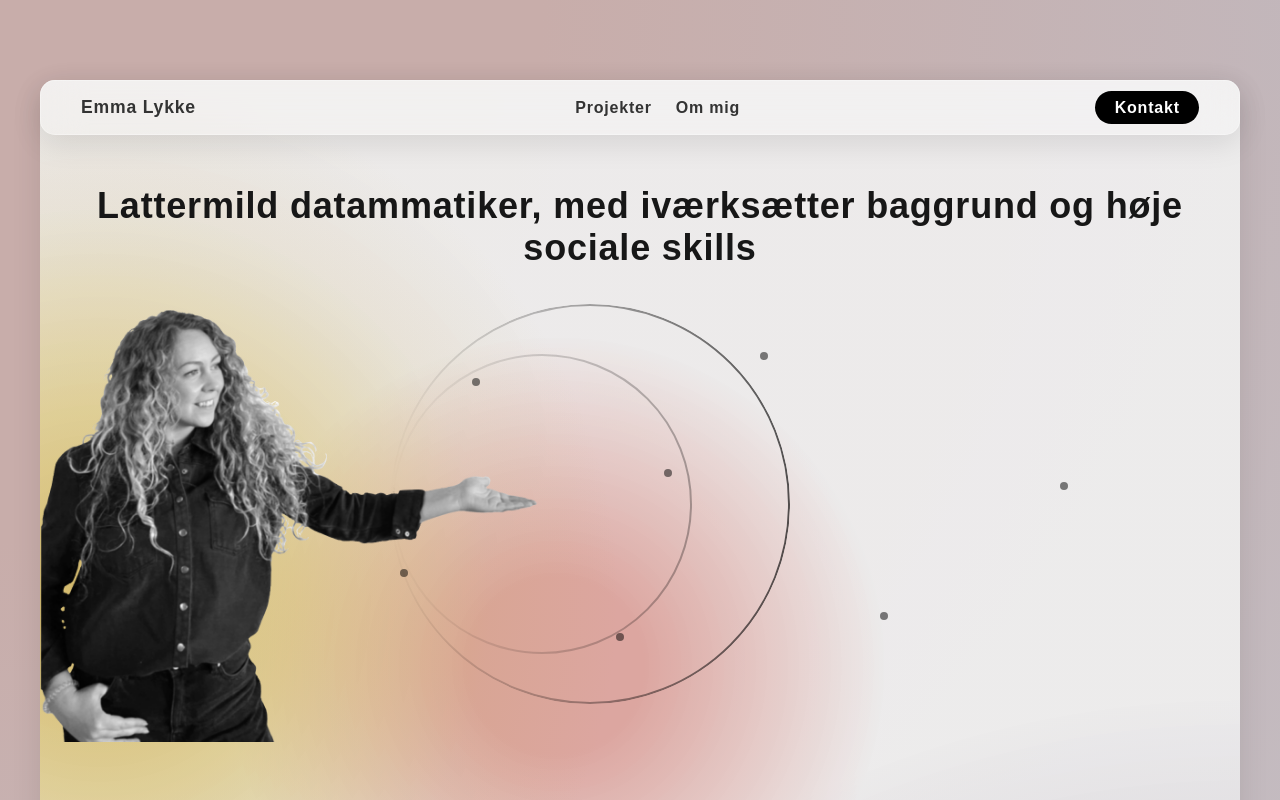
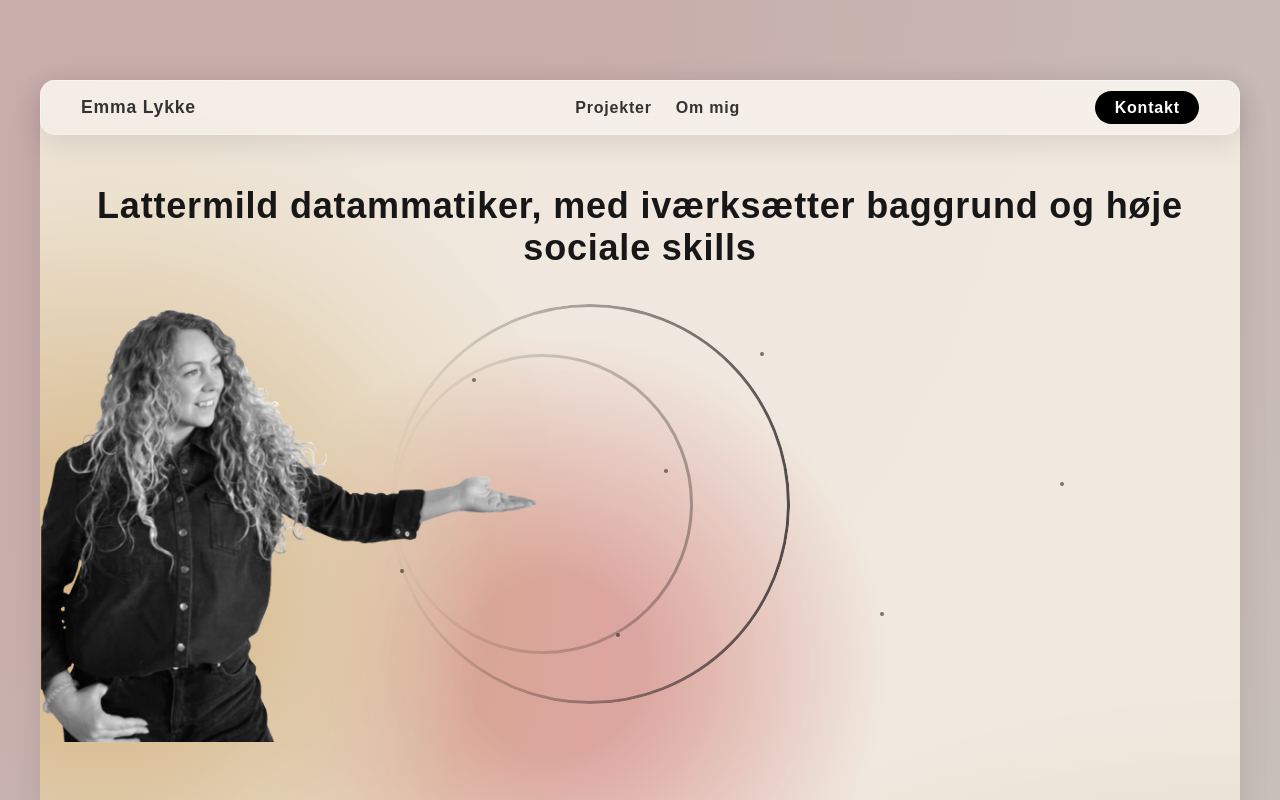
Before and after one commit to BlablaTara/DigiCV, a Next.js app: page / in a window 1280 px wide. Shown: the top 800 px of the page. Built offline with nearby package versions, Linux system fonts and the light colour scheme.

Commit message:
little styling details

```diff
--- a/src/css/globals.css
+++ b/src/css/globals.css
@@ -1,7 +1,7 @@
 :root {
   --background:
   radial-gradient(circle at top left, #c8adaa 15%, rgba(240, 240, 240, 0.702) 50%),
-  radial-gradient(circle at bottom left,#856060 10%, #494564);
+  radial-gradient(circle at bottom left,#857560 10%, #645745);
   --foreground: #171717;
 }
 
@@ -131,13 +131,13 @@ nav .nav-links a:hover {
   background:
     radial-gradient(
       circle 1300px at 5% 16%,
-      rgb(212, 186, 108) 2%,
-      rgba(209, 179, 70, 0.5) 15%,
+      rgb(215, 181, 130) 2%,
+      rgb(221, 198, 163) 15%,
       rgba(188, 160, 59, 0.11) 30%,
       transparent 40%
     ),
-    radial-gradient(circle 1100px at 43% 18%, #dca6a0 8%, rgba(240, 240, 240, 0.702) 30%),
-    radial-gradient(circle at right, #392759 20%, rgba(240, 240, 240, 0.7) 50%);
+    radial-gradient(circle 1100px at 43% 18%, #dca6a0 8%, rgba(245, 236, 223, 0.702) 30%),
+    radial-gradient(circle at right, #987d37 20%, rgba(240, 240, 240, 0.7) 50%);
 
 
 
--- a/src/css/hero.css
+++ b/src/css/hero.css
@@ -49,7 +49,7 @@
 
 
 .circle {
-  border: 2px solid rgba(0, 0, 0, 0.656);
+  border: 3px solid rgba(0, 0, 0, 0.656);
   border-radius: 50%;
   position: relative;
 }
@@ -89,8 +89,8 @@
 .dot {
   position: absolute;
 
-  width: 8px;
-  height: 8px;
+  width: 4px;
+  height: 4px;
   background: rgba(0,0,0,0.5);
   border-radius: 50%;
 
```
